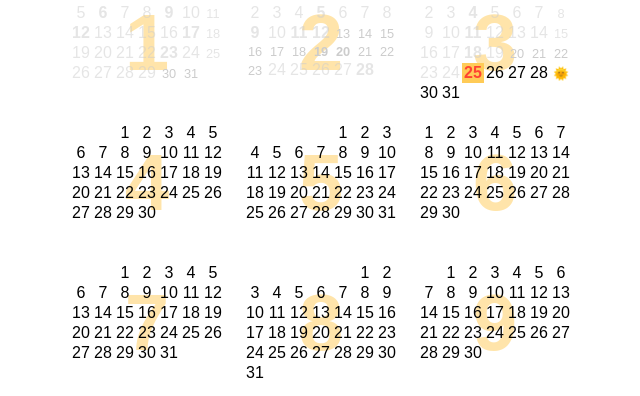
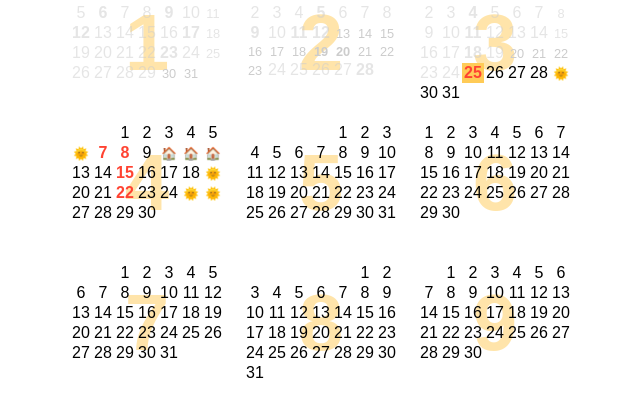
Before and after one commit to huangpeixin/demo, a plain HTML site: page docs/year-calender.html in a window 1280 px wide. Shown: the part 167-563 px from the top of the page, without its empty margins (319-959 px from the left). Drawn offline with Linux system fonts and the light colour scheme.

Commit message:
Update year-calender.html

```diff
--- a/docs/year-calender.html
+++ b/docs/year-calender.html
@@ -198,16 +198,16 @@
 
     let restDays = [
         20251031, 20251101, 20251102, 20251109, 20251116, 20251122, 20251123, 20251130, 20251207, 20251213, 20251214, 20251221, 20251227, 20251228, 20260111, 20260118, 20260125,
-        20260301, 20260308, 20260315, 20260329,
+        20260301, 20260308, 20260315, 20260329, 20260406, 20260419, 20260425, 20260426,
     ]
     let dutyDays = [
         20251029, 20251108, 20251110, 20251113, 20251117, 20251128, 20251204, 20251210, 20251220, 20251224, 20251226, 20251231, 20260106, 20260109, 20260112, 20260117, 20260123, 20260205, 20260209, 20260211, 20260212, 20260219, 20260220, 20260228,
-        20260304, 20260311, 20260318, 20260325,
+        20260304, 20260311, 20260318, 20260325, 20260407, 20260408, 20260415, 20260422,
     ]
     let homeDays = [
         20251031, 20251101, 20251102, 20251212, 20251213, 20251214, 20260101, 20260102, 20260103, 20260130,  20260131,
         20260213, 20260214, 20260215, 20260216, 20260217, 20260218, 20260219, 20260220, 20260221, 20260222, 20260223,
-        20260320, 20260321, 20260322,
+        20260320, 20260321, 20260322, 20260410,  20260411, 20260412,
     ]
 
     //
```
